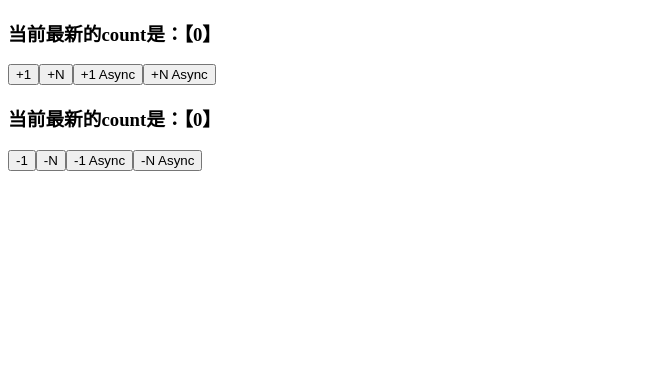
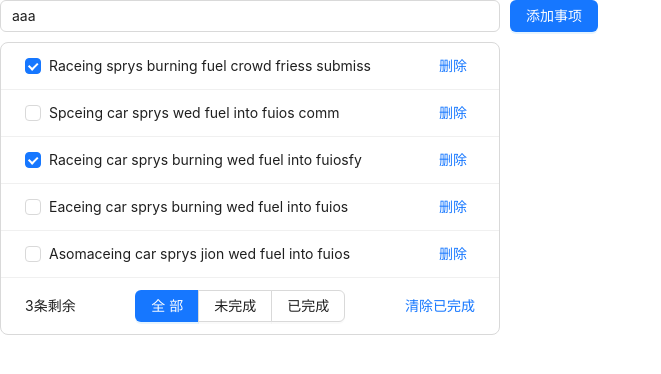
Before and after one commit to catchKkkk/demo, a Vue app: page / in a window 1280 px wide. Shown: the top 374 px of the page, without its empty margins (0-661 px from the left). Built offline with nearby package versions, Linux system fonts and the light colour scheme.

Commit message:
list vuex demo

```diff
--- a/package.json
+++ b/package.json
@@ -8,6 +8,8 @@
     "lint": "vue-cli-service lint"
   },
   "dependencies": {
+    "ant-design-vue": "^4.0.8",
+    "axios": "^1.6.2",
     "core-js": "^3.8.3",
     "vue": "^3.2.13",
     "vuex": "^4.1.0"
--- /dev/null
+++ b/public/list.json
@@ -0,0 +1,27 @@
+[
+	{
+		"id": 0,
+		"info": "Raceing sprys burning fuel crowd friess submiss",
+		"done": true
+	},
+	{
+		"id": 1,
+		"info": "Spceing car sprys wed fuel into fuios comm",
+		"done": false
+	},
+	{
+		"id": 2,
+		"info": "Raceing car sprys burning wed fuel into fuiosfy",
+		"done": true
+	},
+	{
+		"id": 3,
+		"info": "Eaceing car sprys burning wed fuel into fuios",
+		"done": false
+	},
+	{
+		"id": 4,
+		"info": "Asomaceing car sprys jion wed fuel into fuios",
+		"done": false
+	}
+]
--- a/src/App.vue
+++ b/src/App.vue
@@ -1,22 +1,97 @@
 <template>
 	<div>
-		<Addition />
+		<!-- <Addition />
 
-		<Subtraction />
+		<Subtraction /> -->
+		<a-input placeholder="请输入任务" class="my-ipt" :value="inputValue" @change="handleInputChange"></a-input>
+		<a-button type="primary" @click="addItemToList">添加事项</a-button>
+		<a-list bordered :dataSource="dataSource" class="dt-list">
+			<template #renderItem="{ item }">
+				<a-list-item>
+					<a-checkbox :checked="item.done" @change="onCheckboxChange(item.id)">{{ item.info }}</a-checkbox>
+					<template #actions>
+						<a @click="removeItemById(item.id)">删除</a>
+					</template>
+				</a-list-item>
+			</template>
+
+			<template #footer>
+				<div class="footer">
+					<span>{{ unDone }}条剩余</span>
+					<a-button-group>
+						<a-button :type="viewKey === 'all' ? 'primary' : 'default'" @click="changeKey('all')">全部</a-button>
+						<a-button :type="viewKey === 'undone' ? 'primary' : 'default'" @click="changeKey('undone')">未完成</a-button>
+						<a-button :type="viewKey === 'done' ? 'primary' : 'default'" @click="changeKey('done')">已完成</a-button>
+					</a-button-group>
+					<a @click="finishDone">清除已完成</a>
+				</div>
+			</template>
+		</a-list>
 	</div>
 </template>
 
 <script>
-import Addition from "./components/Addition.vue";
-import Subtraction from "./components/Subtraction.vue";
+// import Addition from "./components/Addition.vue";
+// import Subtraction from "./components/Subtraction.vue";
+import { mapState, mapGetters } from "vuex";
 
 export default {
 	data() {
 		return {};
 	},
-	components: {
-		Addition,
-		Subtraction,
+	// components: {
+	// 	Addition,
+	// 	Subtraction,
+	// },
+	created() {
+		this.$store.dispatch("getList");
+	},
+	computed: {
+		...mapState(["inputValue", "viewKey"]),
+		...mapGetters(["unDone", "dataSource"]),
+	},
+	methods: {
+		handleInputChange(ev) {
+			this.$store.commit("setInputValue", ev.target.value);
+		},
+		addItemToList() {
+			if (this.inputValue.trim().length <= 0) {
+				this.$message.warning("请输入任务名称");
+			}
+
+			this.$store.commit("addItem");
+		},
+		removeItemById(id) {
+			this.$store.commit("removeItem", id);
+		},
+		onCheckboxChange(id) {
+			this.$store.commit("toggleItemDone", id);
+		},
+		finishDone() {
+			this.$store.commit("finishDoneItems");
+		},
+		changeKey(key) {
+			this.$store.commit("changeViewKey", key);
+		},
 	},
 };
 </script>
+
+<style scoped>
+#app {
+	padding: 10px;
+}
+.my-ipt {
+	width: 500px;
+	margin-right: 10px;
+}
+.dt-list {
+	width: 500px;
+	margin-top: 10px;
+}
+.footer {
+	display: flex;
+	justify-content: space-between;
+	align-items: center;
+}
+</style>
--- a/src/vuex.js
+++ b/src/vuex.js
@@ -1,8 +1,13 @@
 import { createStore } from "vuex";
+import axios from "axios";
 
 export default createStore({
 	state: {
 		count: 0,
+		list: [],
+		inputValue: "aaa",
+		nextId: 5,
+		viewKey: "all",
 	},
 	mutations: {
 		add(state) {
@@ -16,6 +21,34 @@ export default createStore({
 		},
 		subN(state, step) {
 			state.count -= step;
+		},
+		initList(state, data) {
+			state.list = data;
+		},
+		setInputValue(state, val) {
+			state.inputValue = val;
+		},
+		addItem(state) {
+			const item = {
+				id: state.nextId++,
+				info: state.inputValue,
+				done: false,
+			};
+			state.list.push(item);
+			state.inputValue = "";
+		},
+		removeItem(state, id) {
+			state.list = state.list.filter((x) => x.id !== id);
+		},
+		toggleItemDone(state, id) {
+			const item = state.list.find((x) => x.id === id);
+			item.done = !item.done;
+		},
+		finishDoneItems(state) {
+			state.list = state.list.filter((x) => !x.done);
+		},
+		changeViewKey(state, key) {
+			state.viewKey = key;
 		},
 	},
 	actions: {
@@ -39,11 +72,29 @@ export default createStore({
 				context.commit("subN", step);
 			}, 1000);
 		},
+		getList(context) {
+			axios.get("/list.json").then(({ data }) => {
+				context.commit("initList", data);
+			});
+		},
 	},
 	getters: {
 		showNum(state) {
 			return "当前最新的count是：【" + state.count + "】";
 		},
+		unDone(state) {
+			return state.list.filter((x) => !x.done).length;
+		},
+		dataSource(state) {
+			switch (state.viewKey) {
+				case "all":
+					return state.list;
+				case "undone":
+					return state.list.filter((x) => !x.done);
+				case "done":
+					return state.list.filter((x) => x.done);
+			}
+		},
 	},
 	modules: {},
 });
```
Also changed, not shown: src/main.js (+8 -2 lines), 1 other file (tests, documents, lock files or other folders).
